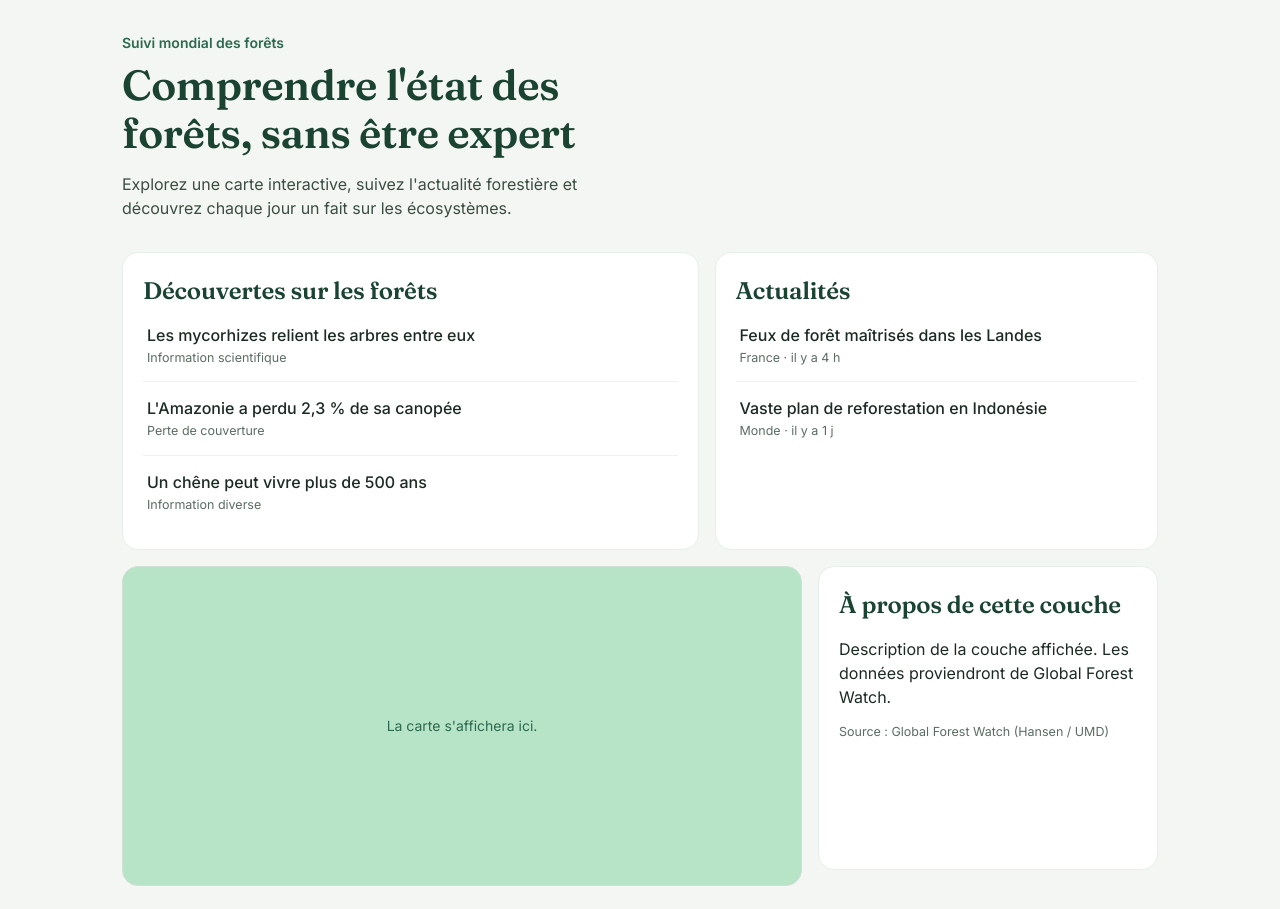
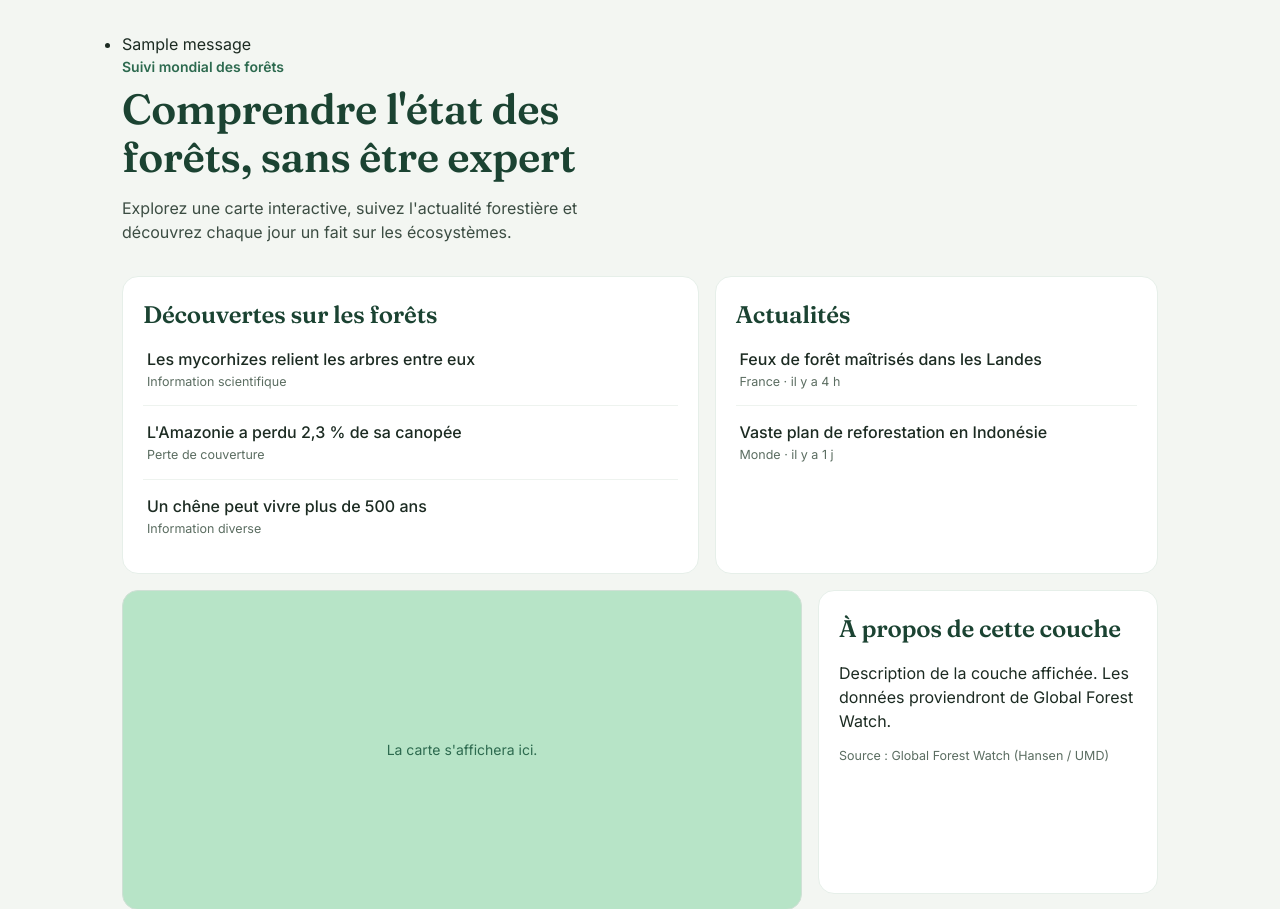
Before and after one commit to aragoza/Inforest, a Django app: template templates/home.html in a window 1280 px wide. Shown: the part 66-975 px from the top of the page. Run offline with Django 5.2, Linux system fonts and the light colour scheme; the template is opened without the code that fills it: most values are stand-ins (such as "Sample title", 1, 10 or a date in 2020); one stand-in notice (Sample message) is shown.

Commit message:
feat (base) : ajout de la navigation du compte et de l'affichage des messages avant le block content

```diff
--- a/templates/base.html
+++ b/templates/base.html
@@ -5,8 +5,6 @@
   <meta charset="UTF-8">
   <meta name="viewport" content="width=device-width, initial-scale=1">
   <title>{% block title %}Inforest{% endblock %}</title>
-  <link rel="preconnect" href="https://fonts.googleapis.com">
-  <link rel="preconnect" href="https://fonts.gstatic.com" crossorigin>
   <link href="https://fonts.googleapis.com/css2?family=Fraunces:opsz,wght@9..144,500;9..144,600&family=Inter:wght@400;500;600&display=swap" rel="stylesheet">
   <link rel="stylesheet" href="{% static 'css/style.css' %}">
 </head>
@@ -23,14 +21,23 @@
       <a href="{% url 'maps:map' %}"
          class="{% if request.resolver_match.app_name == 'maps' %}active{% endif %}">Carte</a>
       {% if user.is_authenticated %}
-        <a href="#">Profil</a>
+        <a href="{% url 'accounts:profile' %}"
+           class="{% if request.resolver_match.app_name == 'accounts' %}active{% endif %}">Profil</a>
       {% else %}
-        <a href="#" class="login">Se connecter</a>
+        <a href="{% url 'accounts:login' %}" class="login">Se connecter</a>
       {% endif %}
     </nav>
   </header>
 
   <main class="container">
+    {% if messages %}
+      <ul class="messages">
+        {% for message in messages %}
+          <li class="message {{ message.tags }}">{{ message }}</li>
+        {% endfor %}
+      </ul>
+    {% endif %}
+
     {% block content %}{% endblock %}
   </main>
 
```
